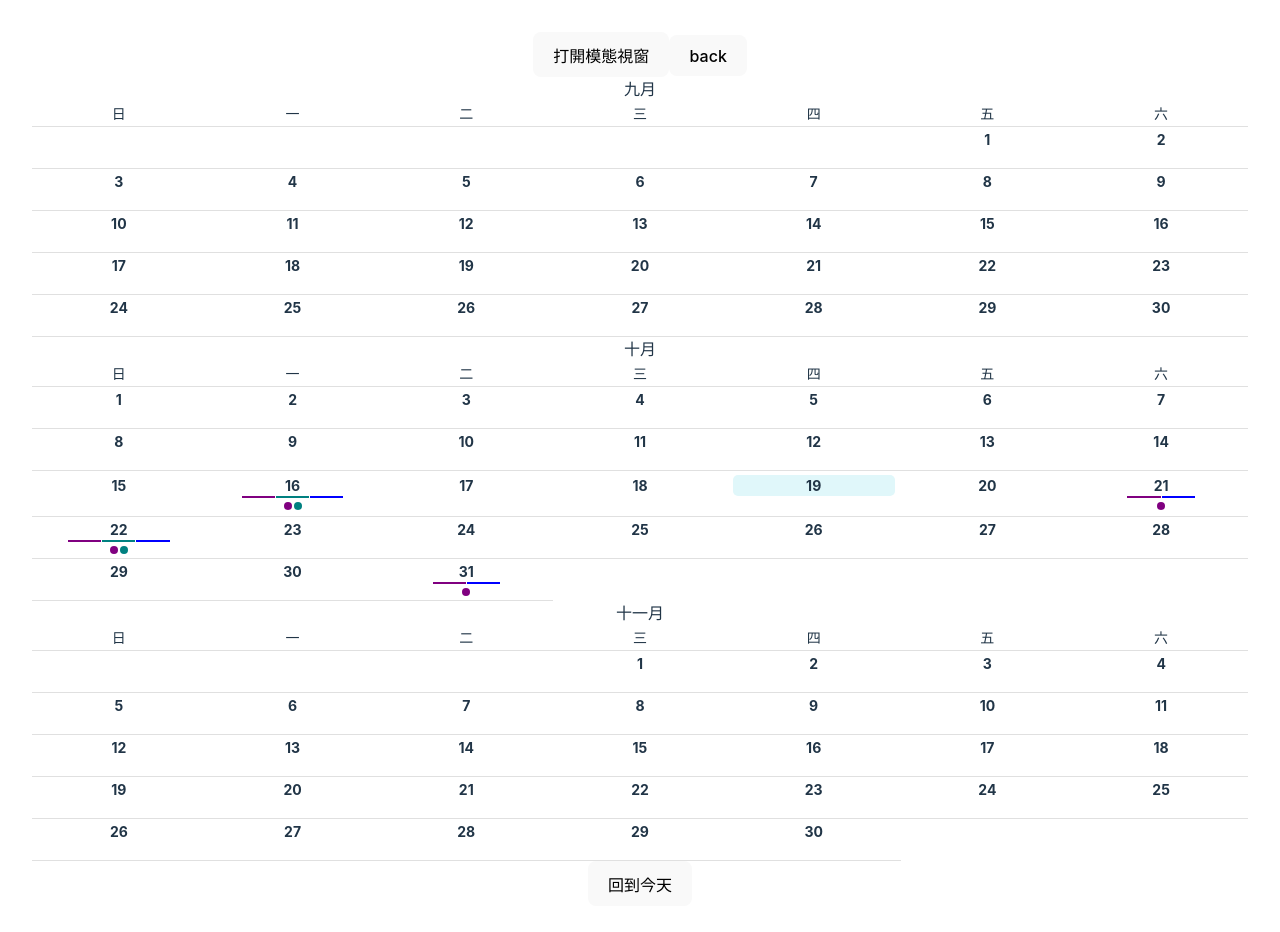
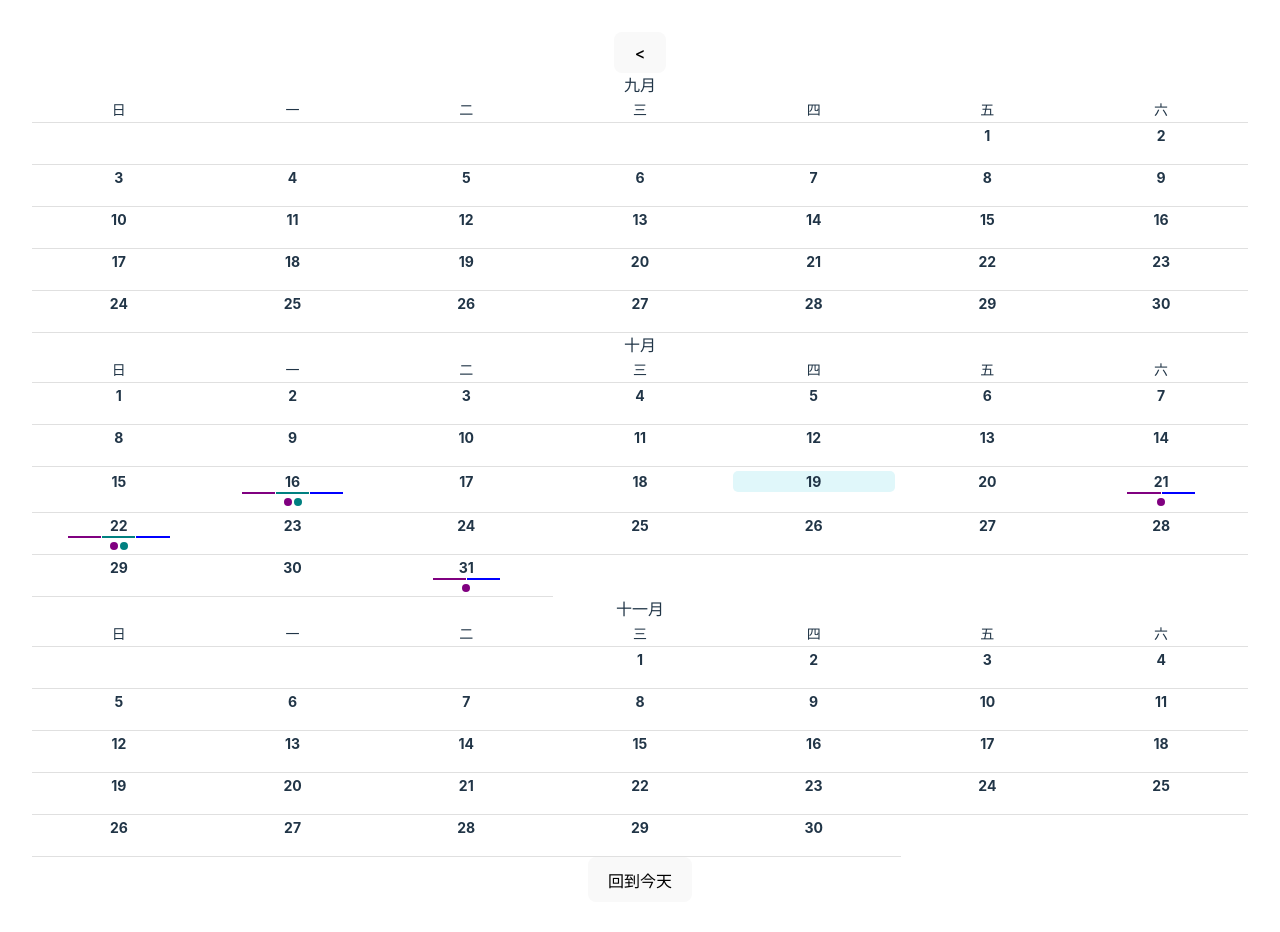
Before and after one commit to gh286991/mobile-swipe-calendar, a React (Vite) app: page / in a window 1280 px wide. Shown: the top 932 px of the page. Built offline with nearby package versions, Linux system fonts and the light colour scheme.

Commit message:
feat:按鈕自訂樣式

```diff
--- a/package.json
+++ b/package.json
@@ -1,6 +1,6 @@
 {
   "name": "mobile-swipe-calendar",
-  "version": "0.0.9",
+  "version": "0.0.11",
   "type": "module",
   "main": "dist/mobile-swipe-calendar.js",
   "types": "dist/mobile-swipe-calendar.d.ts",
--- a/src/App.tsx
+++ b/src/App.tsx
@@ -4,7 +4,6 @@ import ListPage, { DateItem } from "./ListPage";
 import { CalendarProvider } from "./Calendar/CalendarContext";
 import GoToTodayButton from "./Component/GoToTodayButton";
 import GoBackButton from "./Component/GoBackButton";
-import Modal from "./Component/Modal";
 import { DateColorsConfig } from "./Const/colors";
 
 import calendarData from "./mockData/calendar.json";
@@ -15,18 +14,9 @@ function App() {
   const [focusMonth, setFocusMonth] = useState(new Date());
   const [isShowList, setIsShowList] = useState(false);
   const [clickDate, setClickDate] = useState<Date | undefined>(undefined);
-  const [isModalOpen, setModalOpen] = useState(false);
 
   return (
     <CalendarProvider focusMonth={focusMonth} setFocusMonth={setFocusMonth}>
-      <button onClick={() => setModalOpen(true)}>打開模態視窗</button>
-      <Modal
-        isOpen={isModalOpen}
-        onClose={() => setModalOpen(false)}
-        title='我的模態視窗'
-      >
-        <p>這是模態視窗的內容。</p>
-      </Modal>
       <GoBackButton
         isShowList={isShowList}
         setIsShowList={setIsShowList}
--- a/src/Component/GoBackButton/index.tsx
+++ b/src/Component/GoBackButton/index.tsx
@@ -3,17 +3,25 @@ import React from "react";
 interface GoBackButtonProps {
   isShowList: boolean;
   setIsShowList: React.Dispatch<React.SetStateAction<boolean>>;
+  className?: string;
+  style?: React.CSSProperties;
 }
 
 const GoBackButton: React.FC<GoBackButtonProps> = ({
   isShowList,
   setIsShowList,
+  className,
+  style,
 }) => {
   const handleGoBack = () => {
     setIsShowList(!isShowList);
   };
 
-  return <button onClick={handleGoBack}>back</button>;
+  return (
+    <button className={className} style={style} onClick={handleGoBack}>
+      &lt;
+    </button>
+  );
 };
 
 export default GoBackButton;
--- a/src/Component/GoToTodayButton/index.tsx
+++ b/src/Component/GoToTodayButton/index.tsx
@@ -1,15 +1,26 @@
-// GoToTodayButton.tsx
 import React from "react";
 import { useCalendarContext } from "../../Calendar/CalendarContext";
 
-const GoToTodayButton: React.FC = () => {
+interface GoToTodayButtonProps {
+  className?: string;
+  style?: React.CSSProperties;
+}
+
+const GoToTodayButton: React.FC<GoToTodayButtonProps> = ({
+  className,
+  style,
+}) => {
   const { setFocusMonth } = useCalendarContext();
 
   const handleGoToToday = () => {
     setFocusMonth(new Date());
   };
 
-  return <button onClick={handleGoToToday}>回到今天</button>;
+  return (
+    <button className={className} style={style} onClick={handleGoToToday}>
+      回到今天
+    </button>
+  );
 };
 
 export default GoToTodayButton;
--- a/src/ListPage/index.tsx
+++ b/src/ListPage/index.tsx
@@ -49,7 +49,6 @@ const DateInfoComponent: React.FC<DateInfoProps> = ({
       // 如果點擊的日期存在於列表中
       if (refs[targetDateStr]?.current) {
         refs[targetDateStr]?.current?.scrollIntoView({
-          behavior: "smooth",
           block: "start",
         });
       } else {
@@ -65,7 +64,6 @@ const DateInfoComponent: React.FC<DateInfoProps> = ({
         });
 
         refs[closestDate.date]?.current?.scrollIntoView({
-          behavior: "smooth",
           block: "start",
         });
       }
```
